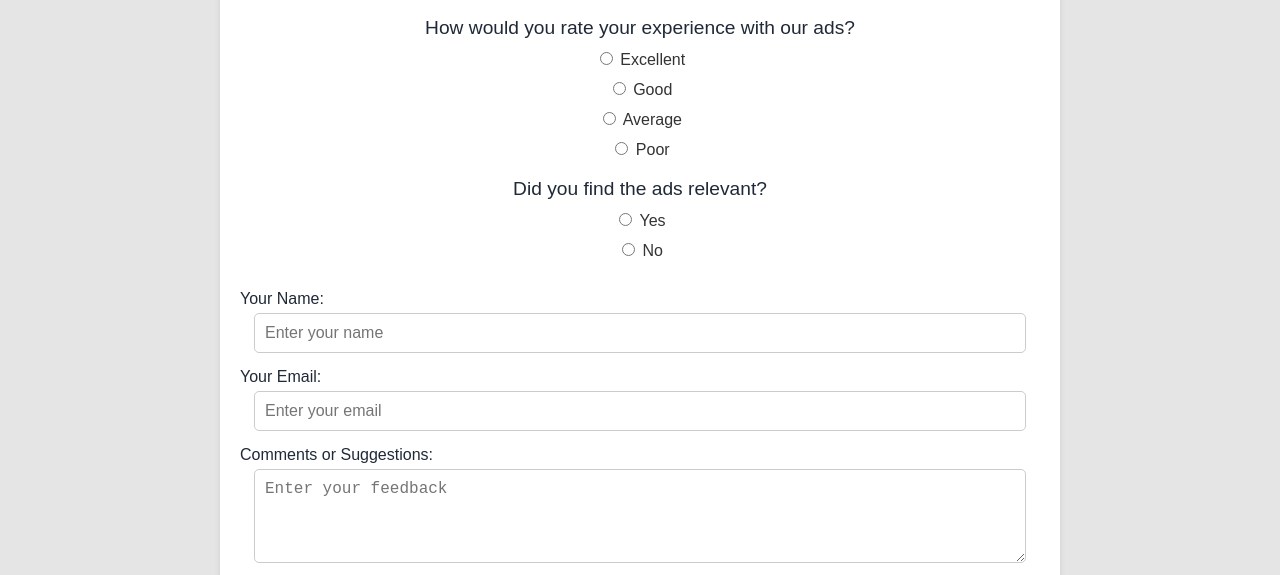
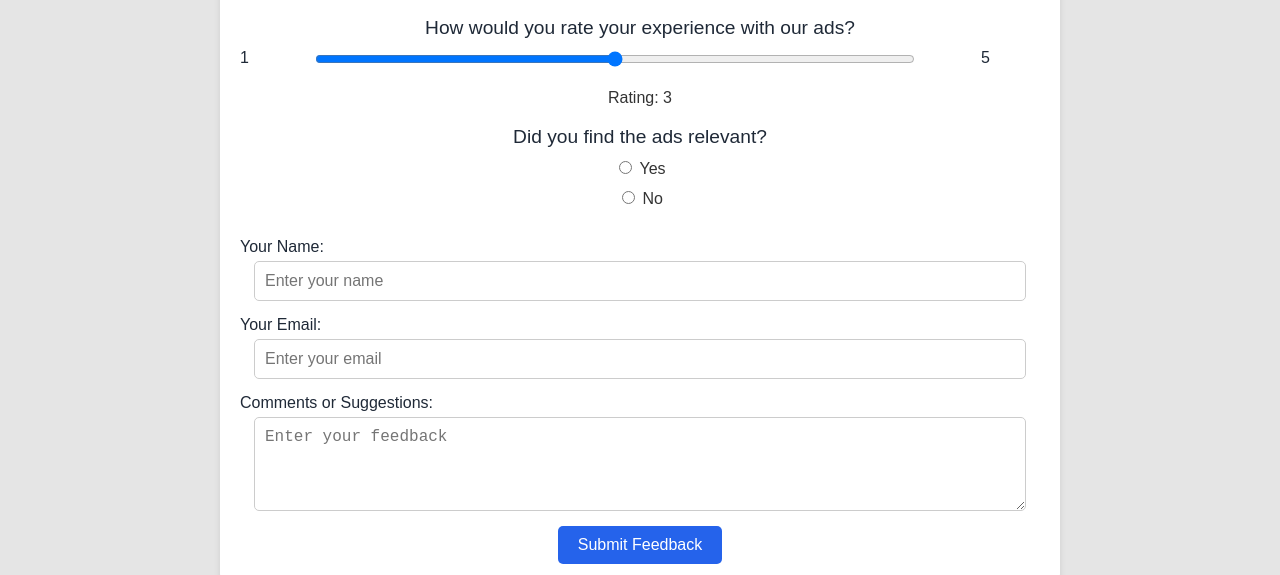
Before and after one commit to Jigyasaj-ain/minimini, a plain HTML site: page feedback.html in a window 1280 px wide. Shown: the part 210-785 px from the top of the page. Drawn offline with Linux system fonts and the light colour scheme.

Commit message:
Update feedback.html

```diff
--- a/feedback.html
+++ b/feedback.html
@@ -146,6 +146,23 @@
         footer p {
             margin: 0;
         }
+
+        .rating {
+            width: 100%;
+            max-width: 750px;
+            display: flex;
+            justify-content: space-between;
+            margin-bottom: 20px;
+        }
+
+        .rating span {
+            font-size: 1rem;
+            color: #1f2937;
+        }
+
+        .rating input {
+            width: 80%;
+        }
     </style>
 </head>
 
@@ -170,19 +187,14 @@
 
         <!-- Polls Section -->
         <div class="poll-section">
+            <!-- Replacing the first question with a scale-based rating -->
             <p class="poll-question">How would you rate your experience with our ads?</p>
-            <label class="poll-option">
-                <input type="radio" name="experience" value="excellent"> Excellent
-            </label>
-            <label class="poll-option">
-                <input type="radio" name="experience" value="good"> Good
-            </label>
-            <label class="poll-option">
-                <input type="radio" name="experience" value="average"> Average
-            </label>
-            <label class="poll-option">
-                <input type="radio" name="experience" value="poor"> Poor
-            </label>
+            <div class="rating">
+                <span>1</span>
+                <input type="range" id="rating" name="rating" min="1" max="5" value="3">
+                <span>5</span>
+            </div>
+            <p>Rating: <span id="rating-value">3</span></p>
 
             <p class="poll-question">Did you find the ads relevant?</p>
             <label class="poll-option">
@@ -220,14 +232,19 @@
             const username = document.getElementById("username").value;
             const email = document.getElementById("email").value;
             const comments = document.getElementById("comments").value;
-            const experience = document.querySelector('input[name="experience"]:checked')?.value;
+            const rating = document.getElementById("rating").value;
             const relevance = document.querySelector('input[name="relevance"]:checked')?.value;
 
             // Display feedback information
-            alert(`Thank you for your feedback, ${username}!\n\nRating: ${experience}\nRelevant Ads: ${relevance}\nComments: ${comments}`);
+            alert(`Thank you for your feedback, ${username}!\n\nRating: ${rating}\nRelevant Ads: ${relevance}\nComments: ${comments}`);
 
             // Clear form after submission
             document.getElementById("feedbackForm").reset();
+        });
+
+        // Update the displayed rating as the user interacts with the range input
+        document.getElementById("rating").addEventListener("input", function() {
+            document.getElementById("rating-value").textContent = this.value;
         });
     </script>
 
```
